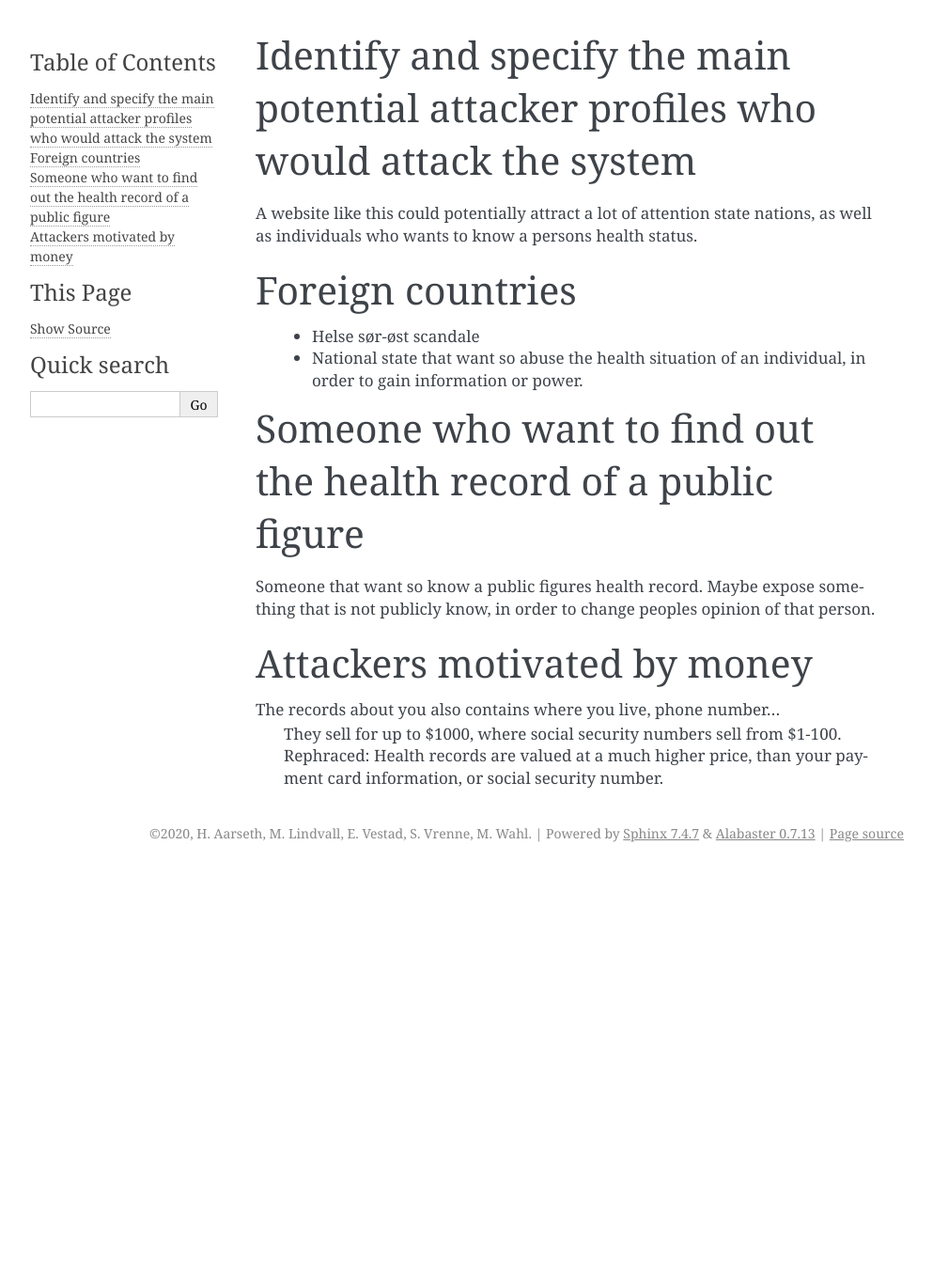
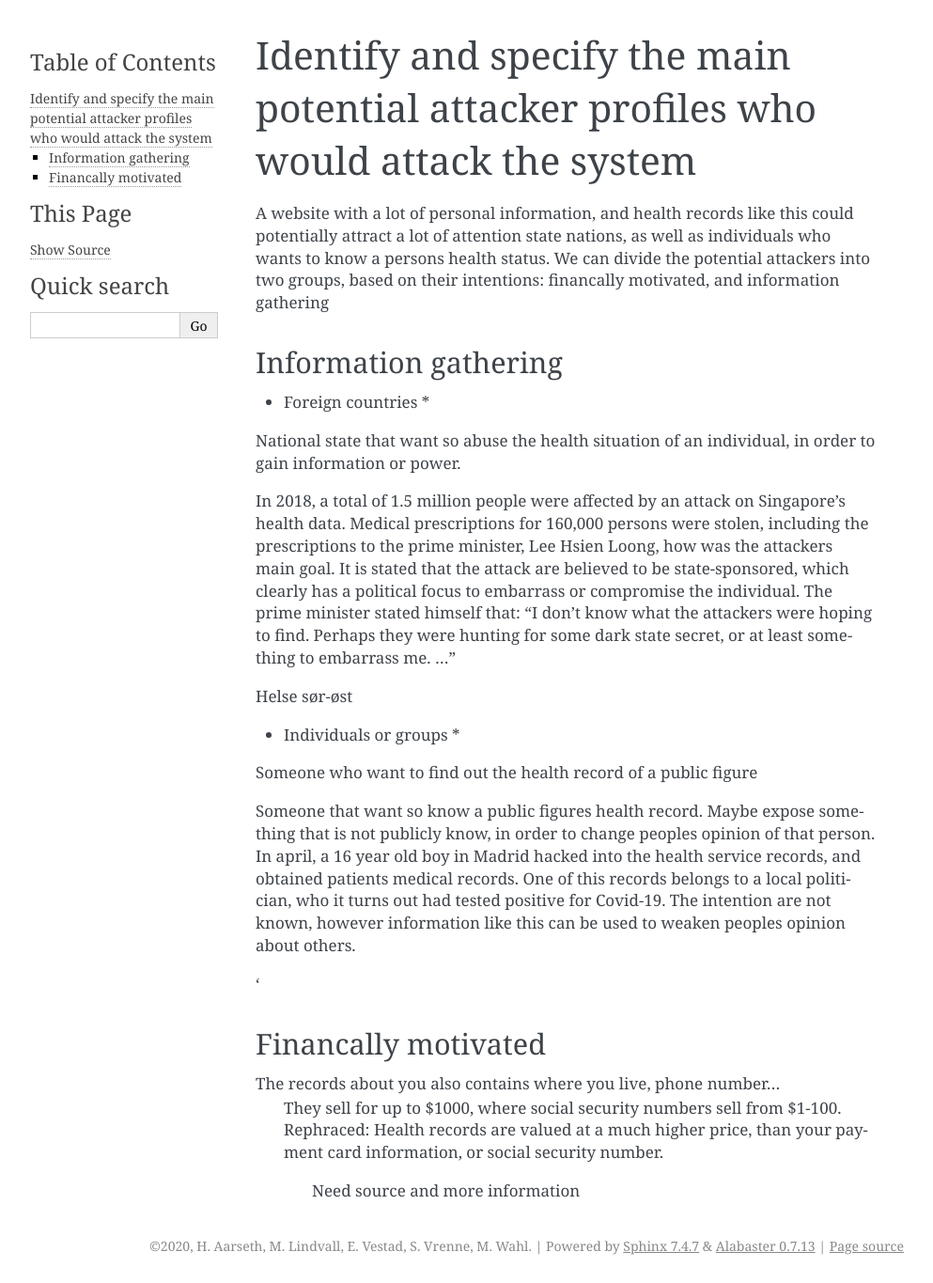
Before and after one commit to SteinarVrenne/school_imt3501, a Sphinx documentation site: the page built from Task 1/source/pages/04d_Attacker_Profiles.rst, in a window 1280 px wide. Shown: the whole page at 94% size, without its empty margins (148-1141 px from the left). Built offline with Sphinx 7.4.7, drawn with Linux system fonts in a browser that asks for light colours; before the commit the page ends 926 px from its top, so only the background shows below that.

Commit message:
Added some examples of previous attacks in 4d

```diff
--- a/Task 1/source/pages/04d_Attacker_Profiles.rst
+++ b/Task 1/source/pages/04d_Attacker_Profiles.rst
@@ -1,27 +1,47 @@
 Identify and specify the main potential attacker profiles who would attack the system
 -------------------------------------------------------------------------------------
 
-A website like this could potentially attract a lot of attention state nations, as well as individuals who wants to know a persons health status.
+A website with a lot of personal information, and health records like this could potentially attract a lot of attention state nations, as well as individuals who wants to know a persons health status.
+We can divide the potential attackers into two groups, based on their intentions: financally motivated, and information gathering
+
+Information gathering
+~~~~~~~~~~~~~~~~~~~~~
+
+
+* Foreign countries *
+
+
+National state that want so abuse the health situation of an individual, in order to gain information or power.
+
+
+In 2018, a total of 1.5 million people were affected by an attack on Singapore’s health data.
+Medical prescriptions for 160,000 persons were stolen, including the prescriptions to the prime minister, Lee Hsien Loong, how was the attackers main goal.
+It is stated that the attack are believed to be state-sponsored, which clearly has a political focus to embarrass or compromise the individual.
+The prime minister stated himself that: "I don’t know what the attackers were hoping to find. Perhaps they were hunting for some dark state secret, or at least something to embarrass me. ..."
+
+.. Source: https://www.theverge.com/2018/7/20/17594578/singapore-health-data-hack-sing-health-prime-minister-lee-targeted
+
+
+Helse sør-øst
 
 
 
-Foreign countries
------------------
-   - Helse sør-øst scandale
-   - National state that want so abuse the health situation of an individual, in order to gain information or power.
-
-
+* Individuals or groups *
 
 Someone who want to find out the health record of a public figure
------------------------------------------------------------------
 
 Someone that want so know a public figures health record. Maybe expose something that is not publicly know, in order to change peoples opinion of that person.
+In april, a 16 year old boy in Madrid hacked into the health service records, and obtained patients medical records.
+One of this records belongs to a local politician, who it turns out had tested positive for Covid-19.
+The intention are not known, however information like this can be used to weaken peoples opinion about others.
 
+.. Source: https://www.theolivepress.es/spain-news/2020/04/17/teenage-hacker-arrested-in-madrid-for-hacking-medical-data-and-leaking-information-about-a-politician-who-was-positive-with-coronavirus/
+'
 
+Financally motivated
+~~~~~~~~~~~~~~~~~~~~
 
-Attackers motivated by money
-----------------------------
 The records about you also contains where you live, phone number...
     They sell for up to $1000, where social security numbers sell from $1-100.
     Rephraced: Health records are valued at a much higher price, than your payment card information, or social security number.
-        .. Need source and more information
+        Need source and more information
```
